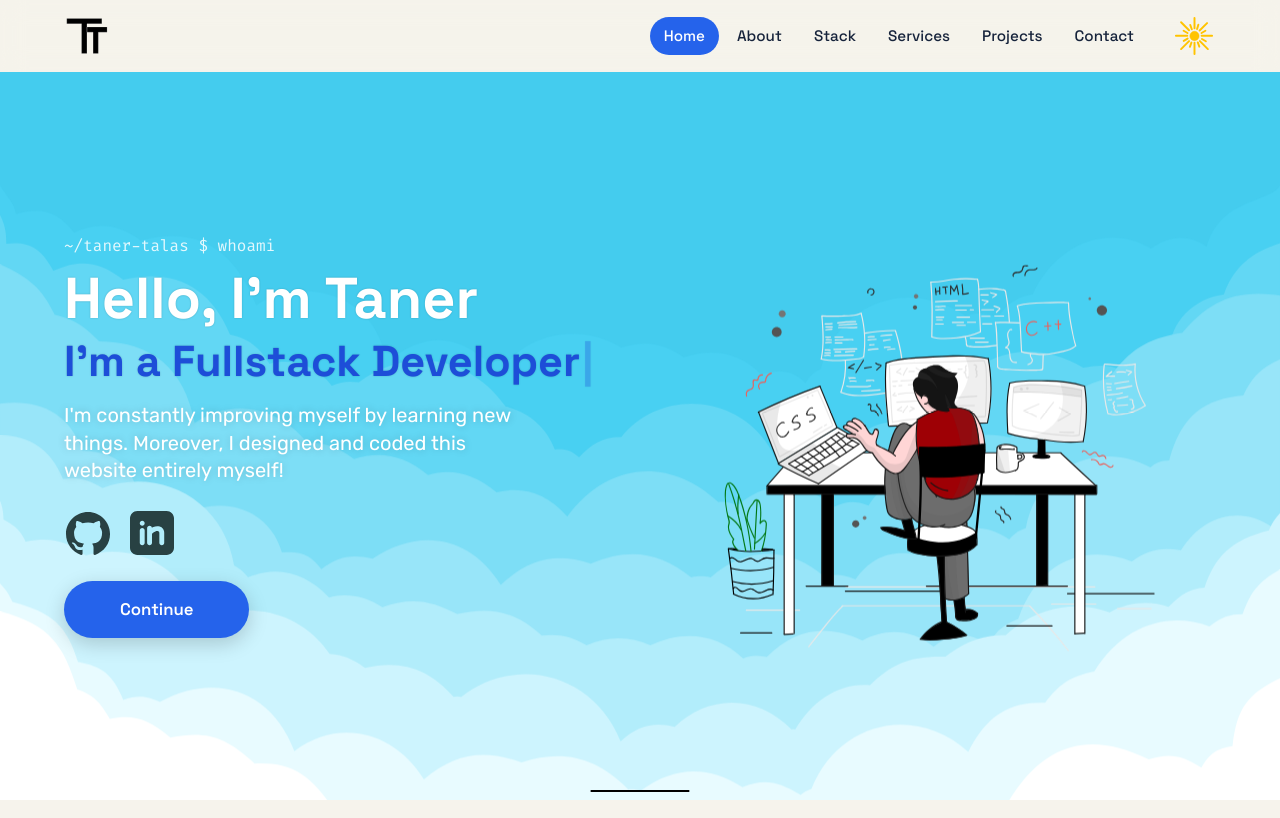
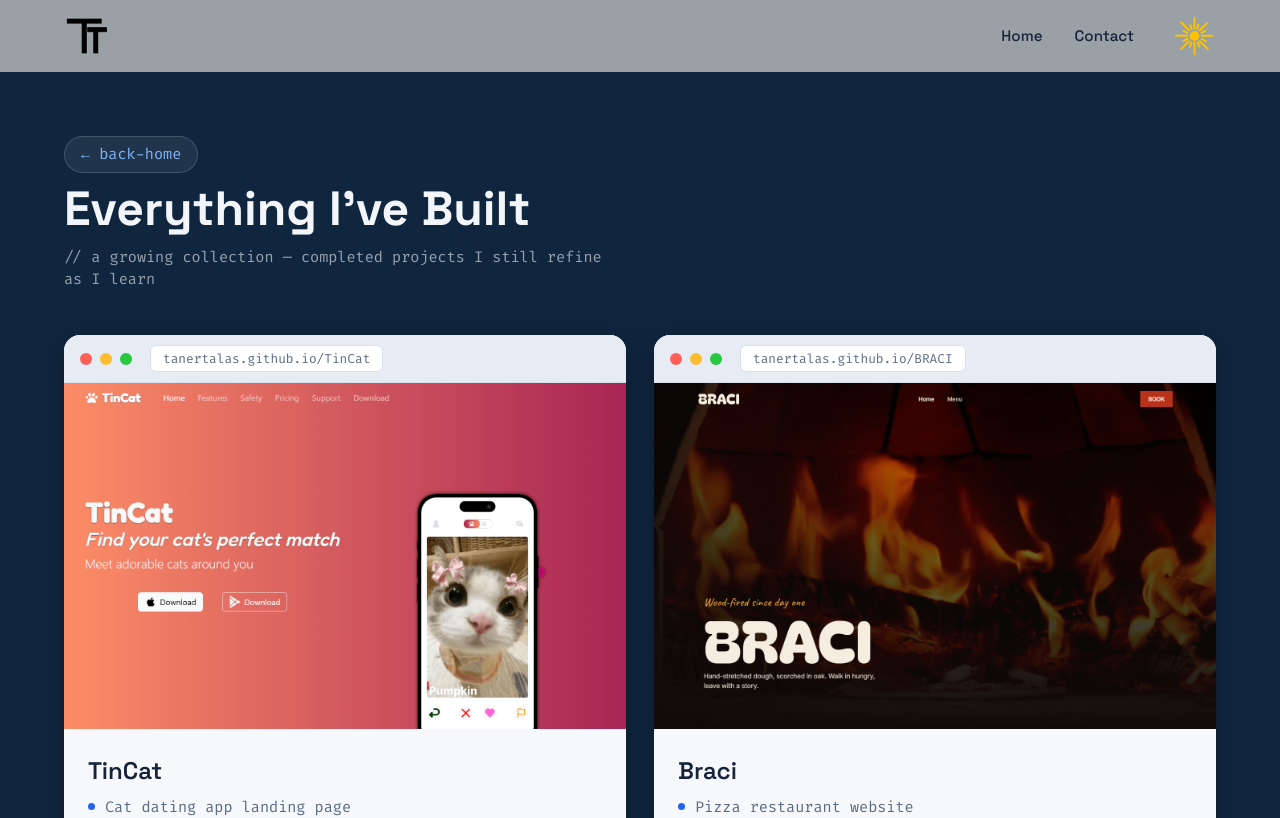
Before and after one commit to TanerTalas/tanertalas.github.io, a React (Vite) app: page /projects in a window 1280 px wide. Shown: the top 818 px of the page. Built offline with nearby package versions, Linux system fonts and the light colour scheme.

Commit message:
Add routing with home and projects pages

```diff
--- a/src/App.jsx
+++ b/src/App.jsx
@@ -1,30 +1,55 @@
+import { useEffect, useRef } from "react";
+import { Routes, Route, useLocation } from "react-router-dom";
 import Navbar from "./components/Navbar.jsx";
-import Hero from "./components/Hero.jsx";
-import About from "./components/About.jsx";
-import Stack from "./components/Stack.jsx";
-import Services from "./components/Services.jsx";
-import Projects from "./components/Projects.jsx";
-import Contact from "./components/Contact.jsx";
-import MiniMe from "./components/MiniMe.jsx";
 import Footer from "./components/Footer.jsx";
+import HomePage from "./pages/HomePage.jsx";
+import ProjectsPage from "./pages/ProjectsPage.jsx";
 import { useTheme } from "./hooks/useTheme.js";
+
+// Handle scroll position when the route changes. Same-page anchor clicks (only the
+// hash changes) are left to the browser's native smooth scroll. On a page change we
+// jump instantly: to the #hash target once its section has mounted — SPA content
+// isn't there for the browser's own hash scroll — or to the top otherwise.
+function ScrollToTop() {
+  const { pathname, hash } = useLocation();
+  const lastPath = useRef(null);
+
+  useEffect(() => {
+    const pathChanged = lastPath.current !== pathname;
+    lastPath.current = pathname;
+    if (!pathChanged) return;
+
+    if (hash) {
+      const target = document.querySelector(hash);
+      if (target) {
+        const root = document.documentElement;
+        const prev = root.style.scrollBehavior;
+        root.style.scrollBehavior = "auto";
+        requestAnimationFrame(() => {
+          target.scrollIntoView();
+          root.style.scrollBehavior = prev;
+        });
+        return;
+      }
+    }
+    window.scrollTo(0, 0);
+  }, [pathname, hash]);
+
+  return null;
+}
 
 export default function App() {
   const { toggle } = useTheme();
 
   return (
     <>
+      <ScrollToTop />
       <Navbar onToggleTheme={toggle} />
-      <main>
-        <Hero />
-        <About />
-        <Stack />
-        <Services />
-        <Projects />
-        <Contact />
-      </main>
+      <Routes>
+        <Route path="/" element={<HomePage />} />
+        <Route path="/projects" element={<ProjectsPage />} />
+      </Routes>
       <Footer />
-      <MiniMe />
     </>
   );
 }
--- a/src/components/Navbar.jsx
+++ b/src/components/Navbar.jsx
@@ -1,34 +1,46 @@
 import { useState } from "react";
+import { Link, useLocation } from "react-router-dom";
 import { navLinks } from "../data/navLinks.js";
 import { useScrollSpy } from "../hooks/useScrollSpy.js";
 
 // Fixed top navigation: section links with scroll-spy highlight, a light/dark
 // toggle, and a hamburger menu that collapses the links on small screens.
-export default function Navbar({ onToggleTheme, spy = true }) {
+// On the home page it tracks sections; on other routes it links back home.
+export default function Navbar({ onToggleTheme }) {
   const [menuOpen, setMenuOpen] = useState(false);
+  const onHome = useLocation().pathname === "/";
+
+  // Home: in-page anchors with scroll-spy. Elsewhere: a slim link back home.
+  const links = onHome
+    ? navLinks.map((link) => ({ ...link, href: `#${link.id}` }))
+    : [
+        { id: "header", label: "Home", href: "/" },
+        { id: "contact", label: "Contact", href: "/#contact" },
+      ];
+
   const sectionIds = navLinks.map((link) => link.id);
-  const activeId = useScrollSpy(spy ? sectionIds : []);
+  const activeId = useScrollSpy(onHome ? sectionIds : []);
 
   return (
     <nav className="fixed inset-x-0 top-0 z-[2000] flex h-[72px] items-center justify-center bg-[var(--nav-bg)] backdrop-blur-md transition-[background] duration-1000">
       <div className="relative flex w-full max-w-[1200px] items-center gap-6 px-6">
         {/* Logo */}
-        <a href="#header" className="mr-auto shrink-0">
+        <Link to="/" className="mr-auto shrink-0">
           <img
             src="/img/icons/logo.svg"
             alt="Logo"
             className="w-11 [filter:var(--icon-invert)] transition-[filter] duration-1000"
           />
-        </a>
+        </Link>
 
         {/* Desktop links */}
         <ul className="hidden items-center gap-1 md:flex">
-          {navLinks.map((link) => {
-            const active = spy && activeId === link.id;
+          {links.map((link) => {
+            const active = onHome && activeId === link.id;
             return (
               <li key={link.id}>
                 <a
-                  href={`#${link.id}`}
+                  href={link.href}
                   className="inline-block rounded-full px-3.5 py-2 font-display text-[0.95rem] font-medium transition-colors duration-200"
                   style={{
                     backgroundColor: active ? "var(--accent)" : "transparent",
@@ -78,10 +90,10 @@ export default function Navbar({ onToggleTheme, spy = true }) {
         {/* Mobile dropdown menu */}
         {menuOpen && (
           <ul className="absolute inset-x-4 top-[68px] flex flex-col gap-1 rounded-2xl border border-[var(--chip-border)] bg-[var(--card)] p-3 shadow-xl md:hidden">
-            {navLinks.map((link) => (
+            {links.map((link) => (
               <li key={link.id}>
                 <a
-                  href={`#${link.id}`}
+                  href={link.href}
                   onClick={() => setMenuOpen(false)}
                   className="block rounded-full px-4 py-2.5 font-display font-medium text-ink"
                 >
--- /dev/null
+++ b/src/pages/HomePage.jsx
@@ -0,0 +1,24 @@
+import Hero from "../components/Hero.jsx";
+import About from "../components/About.jsx";
+import Stack from "../components/Stack.jsx";
+import Services from "../components/Services.jsx";
+import Projects from "../components/Projects.jsx";
+import Contact from "../components/Contact.jsx";
+import MiniMe from "../components/MiniMe.jsx";
+
+// Home page — the full one-page scroll through every section.
+export default function HomePage() {
+  return (
+    <>
+      <main>
+        <Hero />
+        <About />
+        <Stack />
+        <Services />
+        <Projects />
+        <Contact />
+      </main>
+      <MiniMe />
+    </>
+  );
+}
--- /dev/null
+++ b/src/pages/ProjectsPage.jsx
@@ -0,0 +1,38 @@
+import { Link } from "react-router-dom";
+import Reveal from "../components/Reveal.jsx";
+import ProjectCard from "../components/ProjectCard.jsx";
+import { projects } from "../data/projects.js";
+
+// Projects page — the full catalogue, reusing the same browser-frame card as the home preview.
+export default function ProjectsPage() {
+  return (
+    <main className="relative min-h-screen bg-navy2 pb-24 pt-[72px] transition-[background] duration-1000">
+      <div className="mx-auto w-full max-w-[1200px] px-6 py-16">
+        {/* Page heading */}
+        <Reveal className="mb-11 flex flex-col items-start gap-2.5">
+          <Link
+            to="/"
+            className="rounded-full border border-[var(--glass-border)] bg-[var(--glass)] px-4 py-1.5 font-mono text-[0.95rem] text-[#7FB4F5] transition-opacity duration-300 hover:opacity-80"
+          >
+            ← back-home
+          </Link>
+          <h1 className="m-0 font-display text-[2.2rem] font-bold leading-[1.1] text-[#F2F5FA] sm:text-[3rem]">
+            Everything I've Built
+          </h1>
+          <p className="m-0 max-w-[560px] font-mono text-[0.95rem] text-[rgba(242,245,250,0.6)]">
+            // a growing collection — completed projects I still refine as I learn
+          </p>
+        </Reveal>
+
+        {/* All projects */}
+        <div className="grid grid-cols-1 gap-7 md:grid-cols-2">
+          {projects.map((project, idx) => (
+            <Reveal key={project.name} delay={(idx % 2) * 150}>
+              <ProjectCard project={project} />
+            </Reveal>
+          ))}
+        </div>
+      </div>
+    </main>
+  );
+}
```
